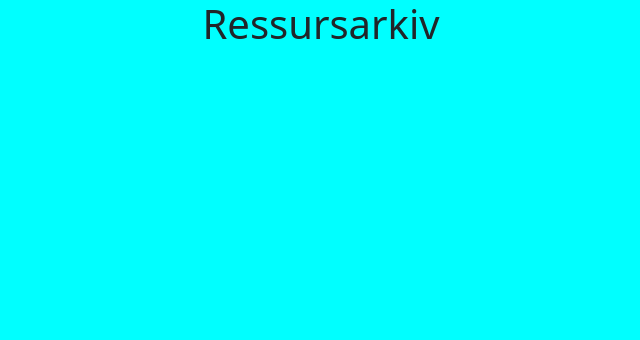
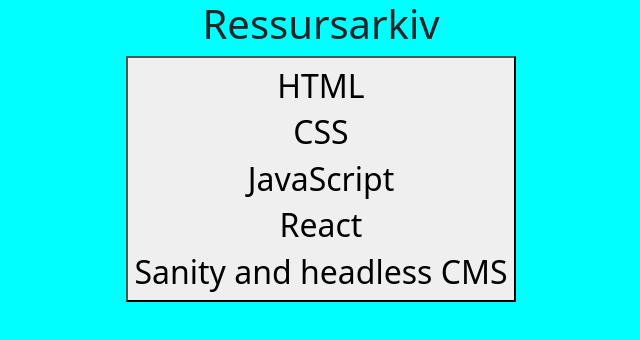
Before and after one commit to CatNip4929/uin23_arbeidskrav3_git_gud, a React (Create React App) app: page / in a window 1280 px wide. Shown: the top 340 px of the page, without its empty margins (319-959 px from the left). Built offline with nearby package versions, Linux system fonts and the light colour scheme.

Commit message:
mappet category fra json

```diff
--- a/src/App.js
+++ b/src/App.js
@@ -1,11 +1,13 @@
 import './App.css';
 import Header from './components/Header';
+import Nav from './components/Nav';
 import './css/main.css'
 
 function App() {
   return (
     <div className="App">
       <Header/>
+      <Nav/>
     </div>
   );
 }
--- a/src/components/Nav.js
+++ b/src/components/Nav.js
@@ -1,10 +1,18 @@
 import Title from "./Title";
+import resources from '../resources.json'
+import Resources from "./Resources";
 
-export default function Nav({ cat }) {
+export default function Nav({cat}) {
   return (
     <nav>
       <button>
         <Title />
+        {resources.map((resources) =>{
+             return(
+                <Resources cat={resources.category} />
+                )
+                }
+            )}
       </button>
     </nav>
   );
--- a/src/components/Resources.js
+++ b/src/components/Resources.js
@@ -1,3 +1,7 @@
-export default function Resources() {
-  return;
+import Title from "./Title";
+
+export default function Resources({cat}) {
+  return (
+  <Title cat={cat} />
+  )
 }
```
